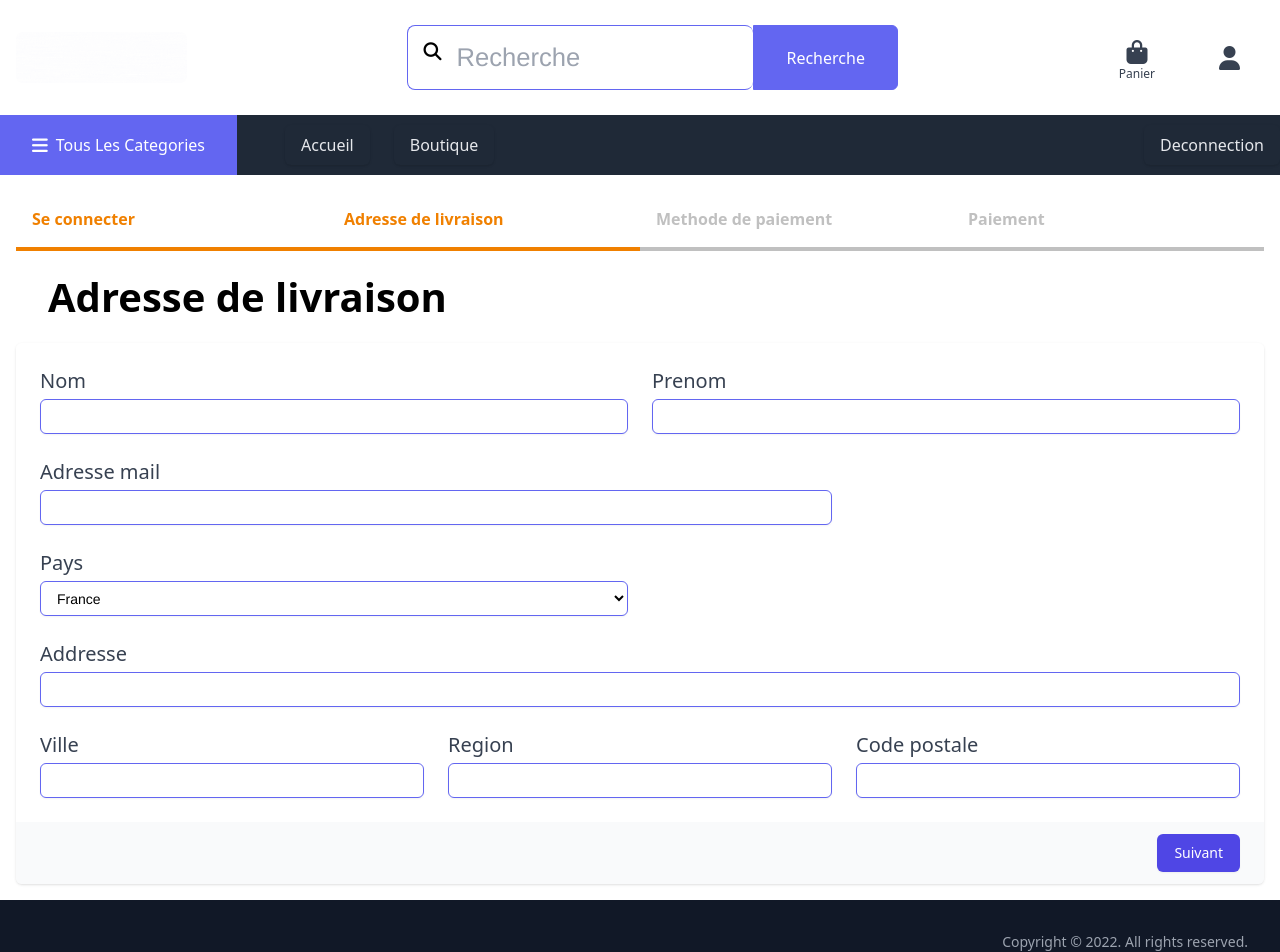
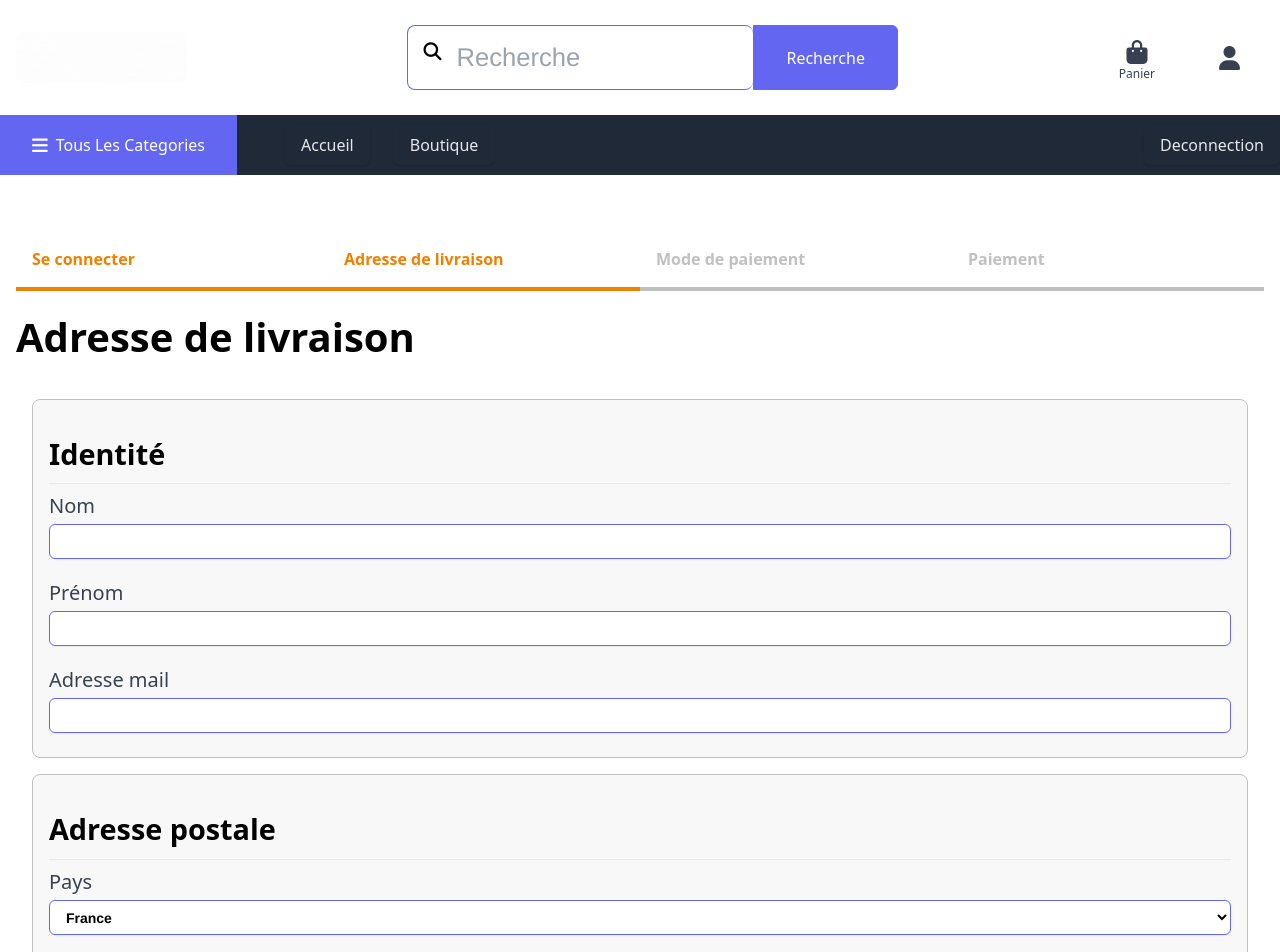
Before and after one commit to Evrard97/project-website, a React (Create React App) app in the folder front/: page /deliveryAdress in a window 1280 px wide. Shown: the top 952 px of the page. Built offline with nearby package versions, Linux system fonts and the light colour scheme; sample sign-in values are in the browser's storage.

Commit message:
Update front steps payment

```diff
--- a/front/src/components/StepsPayment.js
+++ b/front/src/components/StepsPayment.js
@@ -5,7 +5,7 @@ export default function StepsPayment(props) {
     <div className="row checkout-steps">
       <div className={props.step1 ? "active" : ""}>Se connecter</div>
       <div className={props.step2 ? "active" : ""}>Adresse de livraison</div>
-      <div className={props.step3 ? "active" : ""}>Methode de paiement</div>
+      <div className={props.step3 ? "active" : ""}>Mode de paiement</div>
       <div className={props.step4 ? "active" : ""}>Paiement</div>
     </div>
   );
--- a/front/src/pages/DeliveryAddress.js
+++ b/front/src/pages/DeliveryAddress.js
@@ -66,17 +66,24 @@ export default function DeliveryAddress() {
   return (
     <>
       <Fragment>
-        <Helmet>Adresse de livraison</Helmet>
+        <div className="container mx-auto mt-10">
+          <Helmet>
+            <title>Adresse de livraison</title>
+          </Helmet>
+
           <StepsPayment step1 step2></StepsPayment>
-        <h1 className="font-bold text-[40px] px-8">Adresse de livraison</h1>
-        <div className="mt-10 sm:mt-0">
-          <div className="md:grid md:grid-cols-2 md:gap-6">
-            <div className="mt-5 md:mt-0 md:col-span-2">
-              <form onSubmit={submithandler}>
-                <div className="shadow overflow-hidden sm:rounded-md">
-                  <div className="px-4 py-5 bg-white sm:p-6">
-                    <div className="grid grid-cols-6 gap-6">
-                      <div className="col-span-6 sm:col-span-3">
+
+          <h1 className="font-bold text-[40px] pt-4">Adresse de livraison</h1>
+          <div className="row top">
+            <div className="col-1">
+              <form onSubmit={ submithandler }>
+                <ul>
+                  <li>
+                    <div className="card card-body">
+                      <h1 className="font-bold text-md border-b pb-2">
+                        Identité
+                      </h1>
+                      <p className="font-semibold text-sm">
                         <label
                           htmlFor="first-name"
                           className="block text-xl font-medium text-gray-700"
@@ -90,14 +97,12 @@ export default function DeliveryAddress() {
                           required
                           className="w-full h-[35px] border text-lg border-indigo-500 mt-1 focus:ring-indigo-500 focus:border-indigo-500 block shadow-sm sm:text-sm rounded-md"
                         />
-                      </div>
-
-                      <div className="col-span-6 sm:col-span-3">
+                        <br />
                         <label
                           htmlFor="last-name"
                           className="block text-xl font-medium text-gray-700"
                         >
-                          Prenom
+                          Prénom
                         </label>
                         <input
                           type="text"
@@ -106,9 +111,7 @@ export default function DeliveryAddress() {
                           required
                           className="w-full h-[35px] border border-indigo-500 text-lg mt-1 focus:ring-indigo-500 focus:border-indigo-500 block shadow-sm sm:text-sm rounded-md"
                         />
-                      </div>
-
-                      <div className="col-span-6 sm:col-span-4">
+                        <br />
                         <label
                           htmlFor="email-address"
                           className="block text-xl font-medium text-gray-700"
@@ -122,9 +125,15 @@ export default function DeliveryAddress() {
                           required
                           className="w-full h-[35px] border border-indigo-500 text-lg mt-1 focus:ring-indigo-500 focus:border-indigo-500 block shadow-sm sm:text-sm rounded-md"
                         />
+                      </p>
                     </div>
-
-                      <div className="col-span-6 sm:col-span-3">
+                  </li>
+                  <li>
+                    <div className="card card-body">
+                      <h1 className="font-bold text-md border-b pb-2">
+                        Adresse postale
+                      </h1>
+                      <p className="font-semibold text-sm">
                         <label
                           htmlFor="country"
                           className="block text-xl font-medium text-gray-700"
@@ -134,6 +143,7 @@ export default function DeliveryAddress() {
                         <select
                           defaultValue={selectedCountry}
                           onChange={(e) => setSelectedCountry(e.target.value)}
+                          fireEvent={(e) => setSelectedCountry(e.target.value)}
                           className="w-full h-[35px] border text-lg border-indigo-500 mt-1 block py-2 px-3 bg-white rounded-md shadow-sm focus:outline-none focus:ring-indigo-500 focus:border-indigo-500 sm:text-sm"
                         >
                           <option>France</option>
@@ -141,9 +151,21 @@ export default function DeliveryAddress() {
                           <option>Italie</option>
                           <option>Mexique</option>
                         </select>
-                      </div>
-
-                      <div className="col-span-6">
+                        <br />
+                        <label
+                          htmlFor="region"
+                          className="block text-xl font-medium text-gray-700"
+                        >
+                          Région
+                        </label>
+                        <input
+                          type="text"
+                          value={region}
+                          onChange={(e) => setRegion(e.target.value)}
+                          required
+                          className="w-full h-[35px] border border-indigo-500 text-lg mt-1 focus:ring-indigo-500 focus:border-indigo-500 block shadow-sm sm:text-sm rounded-md"
+                        />
+                        <br />
                         <label
                           htmlFor="street-address"
                           className="block text-xl font-medium text-gray-700"
@@ -157,9 +179,7 @@ export default function DeliveryAddress() {
                           required
                           className="w-full h-[35px] border border-indigo-500 text-lg mt-1 focus:ring-indigo-500 focus:border-indigo-500 block shadow-sm sm:text-sm rounded-md"
                         />
-                      </div>
-
-                      <div className="col-span-6 sm:col-span-6 lg:col-span-2">
+                        <br />
                         <label
                           htmlFor="city"
                           className="block text-xl font-medium text-gray-700"
@@ -173,25 +193,7 @@ export default function DeliveryAddress() {
                           required
                           className="w-full h-[35px] border border-indigo-500 text-lg mt-1 focus:ring-indigo-500 focus:border-indigo-500 block shadow-sm sm:text-sm rounded-md"
                         />
-                      </div>
-
-                      <div className="col-span-6 sm:col-span-3 lg:col-span-2">
-                        <label
-                          htmlFor="region"
-                          className="block text-xl font-medium text-gray-700"
-                        >
-                          Region
-                        </label>
-                        <input
-                          type="text"
-                          value={region}
-                          onChange={(e) => setRegion(e.target.value)}
-                          required
-                          className="w-full h-[35px] border border-indigo-500 text-lg mt-1 focus:ring-indigo-500 focus:border-indigo-500 block shadow-sm sm:text-sm rounded-md"
-                        />
-                      </div>
-
-                      <div className="col-span-6 sm:col-span-3 lg:col-span-2">
+                        <br />
                         <label
                           htmlFor="postal-code"
                           className="block text-xl font-medium text-gray-700"
@@ -205,9 +207,10 @@ export default function DeliveryAddress() {
                           required
                           className="w-full h-[35px] border border-indigo-500 text-lg mt-1 focus:ring-indigo-500 focus:border-indigo-500 block shadow-sm sm:text-sm rounded-md"
                         />
+                      </p>
                     </div>
-                    </div>
-                  </div>
+                  </li>
+                </ul>
                 <div className="px-4 py-3 bg-gray-50 text-right sm:px-6">
                   <button
                     type="submit"
@@ -215,7 +218,6 @@ export default function DeliveryAddress() {
                   >
                     Suivant
                   </button>
-                  </div>
                 </div>
               </form>
             </div>
--- a/front/src/pages/PaymentMethod.js
+++ b/front/src/pages/PaymentMethod.js
@@ -27,45 +27,66 @@ export default function PaymentMethod() {
     navigate("/placeorder");
   };
   return (
-    <div>
+    <div className="container mx-auto mt-10">
       <Helmet>
-        <title>Methode de paiement</title>
+        <title>Mode de paiement</title>
       </Helmet>
+
       <StepsPayment step1 step2 step3></StepsPayment>
-      <form className="form" onSubmit={submitHandler}>
-        <div>
-          <h1>Method de paiement</h1>
-        </div>
-        <div>
-          <div>
+
+      <h1 className="font-bold text-[40px] pt-4">Mode de paiement</h1>
+      <div className="row top">
+        <div className="col-1">
+          <form onSubmit={ submitHandler }>
+            <ul>
+              <li>
+                <div className="card card-body">
+                  <h1 className="font-bold text-md border-b pb-2">
+                    Choisissez votre mode de paiement
+                  </h1>
+                  <p>
                     <input
                       type="radio"
                       id="paypal"
                       value="PayPal"
-              checked={paymentMethodName === "PayPal"}
+                      checked={ paymentMethodName !== "Stripe" }
                       onChange={(e) => setPaymentMethod(e.target.value)}
-            ></input>
-            <label htmlFor="paypal">PayPal</label>
-          </div>
-        </div>
-        <div>
-          <div>
+                    />
+                    <label
+                      htmlFor="paypal"
+                      className="ml-5 text-xl font-medium text-gray-700"
+                    >
+                      Paypal
+                    </label>
+                    <br />
                     <input
                       type="radio"
                       id="stripe"
                       value="Stripe"
-              checked={paymentMethodName === "Stripe"}
+                      checked={ paymentMethodName === "Stripe" }
                       onChange={(e) => setPaymentMethod(e.target.value)}
-            ></input>
-            <label htmlFor="stripe">Stripe</label>
+                    />
+                    <label
+                      htmlFor="stripe"
+                      className="ml-5 text-xl font-medium text-gray-700"
+                    >
+                      Stripe
+                    </label>
+                  </p>
                 </div>
-        </div>
-        <div>
-          <button className="small primary" type="submit">
+              </li>
+            </ul>
+            <div className="px-4 py-3 bg-gray-50 text-right sm:px-6">
+              <button
+                type="submit"
+                className="inline-flex justify-center py-2 px-4 border border-transparent shadow-sm text-sm font-medium rounded-md text-white bg-indigo-600 hover:bg-indigo-700 focus:outline-none focus:ring-2 focus:ring-offset-2 focus:ring-indigo-500"
+              >
                 Suivant
               </button>
             </div>
           </form>
         </div>
+      </div>
+    </div>
   );
 }
```
Lines whose indentation alone changed are shown as unchanged.
